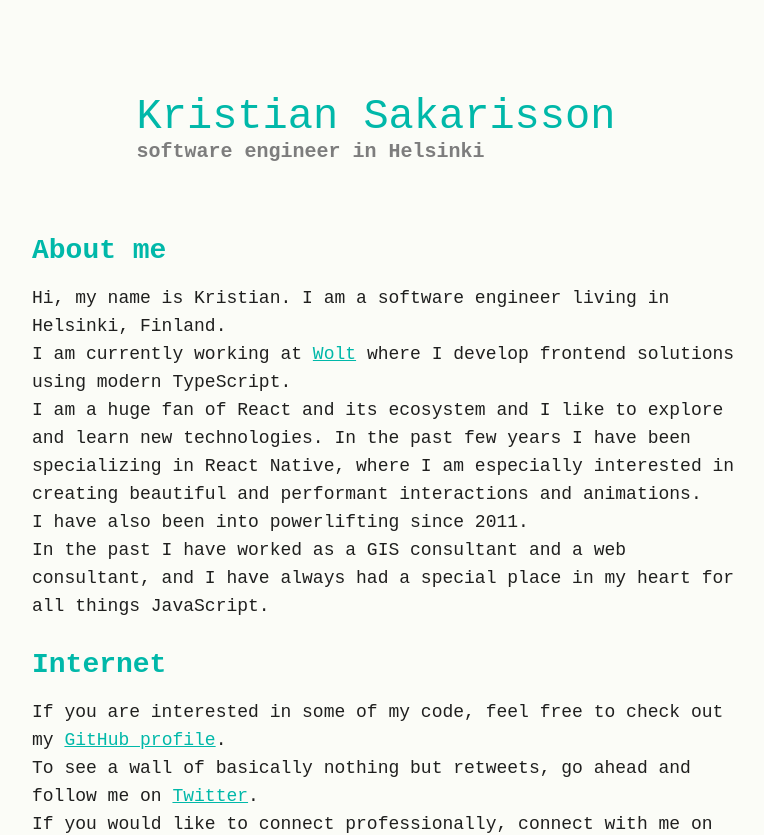
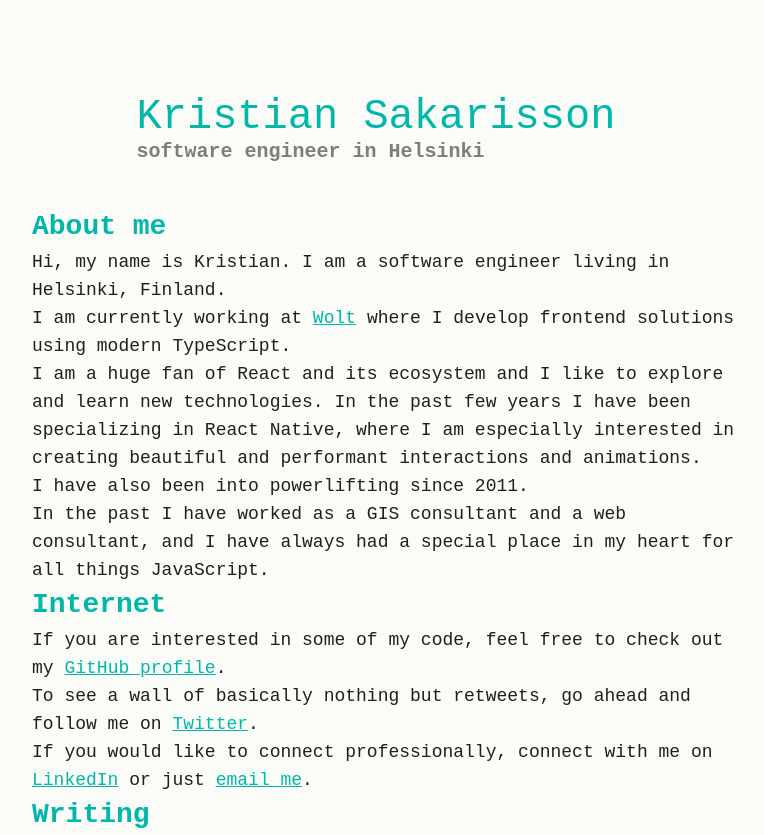
Before and after one commit to sakarisson/sakarisson.com, a Next.js app: page / in a window 1280 px wide. Shown: the top 835 px of the page, without its empty margins (248-1012 px from the left). Built offline with nearby package versions, Linux system fonts and the light colour scheme.

Commit message:
Improve whitespace

```diff
--- a/pages/index.tsx
+++ b/pages/index.tsx
@@ -5,9 +5,7 @@ import styled from 'styled-components';
 import * as Typography from '../src/components/Typography';
 import { getAllPosts } from '../src/utils/api';
 
-const Heading = styled(Typography.Title).attrs(() => ({
-  hasMargin: true,
-}))``;
+const Heading = styled(Typography.Title)``;
 
 const Body = styled(Typography.Body)``;
 
--- a/src/components/Typography.tsx
+++ b/src/components/Typography.tsx
@@ -6,9 +6,8 @@ import Color from '../style/Color';
 const HEADING_FONT = '"Roboto Mono", monospace';
 const BODY_FONT = '"Roboto Mono", monospace';
 
-export const Title = styled.h1<{ hasMargin?: boolean }>`
+export const Title = styled.h1`
   color: ${Color.TEXT_HIGHLIGHT};
-  margin: ${({ hasMargin }) => (hasMargin ? '24px 0px 12px' : 'auto')};
   font-family: ${HEADING_FONT};
   font-size: 28px;
   line-height: 42px;
```
Also changed, not shown: pages/posts/[slug].tsx (+7 -3 lines).
